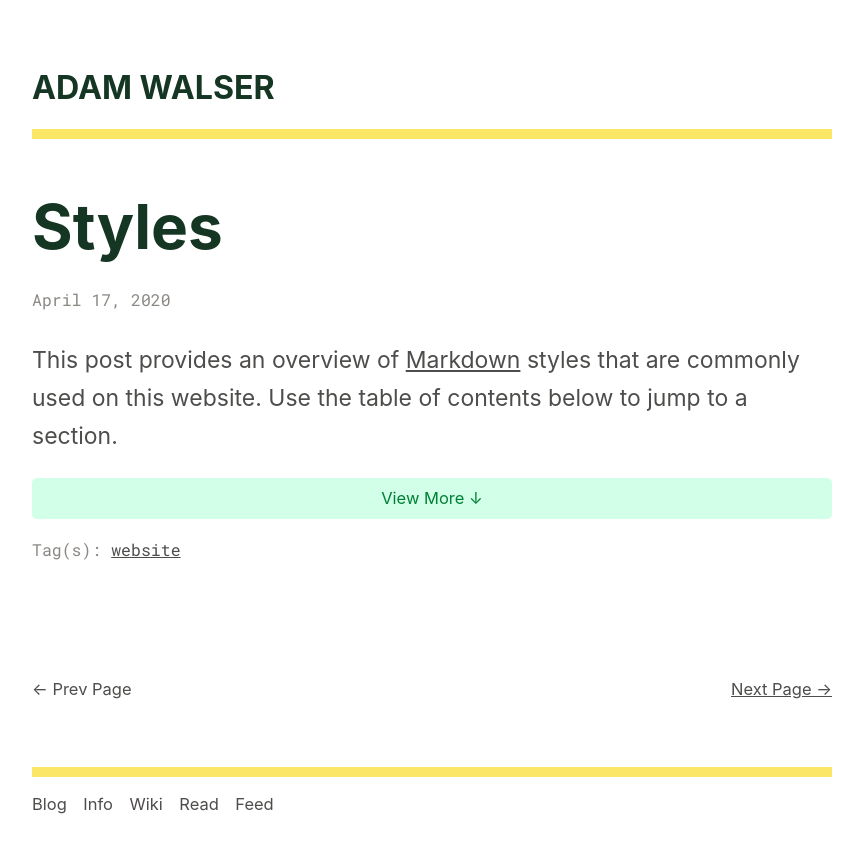
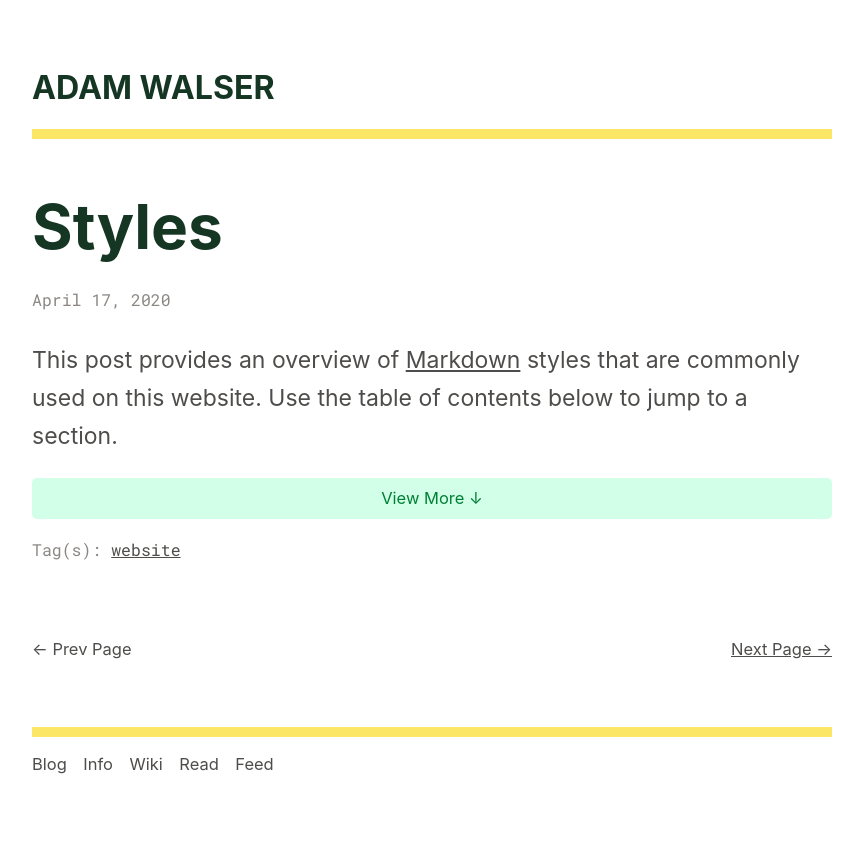
Before and after one commit to ajpwalser/ajpwalser.github.io, a Jekyll site: the page built from index.html, in a window 1280 px wide. Shown: the top 853 px of the page, without its empty margins (208-1071 px from the left). Built offline with Jekyll 4.4.1, drawn with Linux system fonts in a browser that asks for light colours; some web fonts are replaced; the list of posts is cut into pages by our own code.

Commit message:
Update style.css

```diff
--- a/css/style.css
+++ b/css/style.css
@@ -412,7 +412,6 @@ span.small {
 	justify-content: space-between;
 	flex-wrap: wrap;
 	font-size: 0.718em;
-	padding-top: 2.43em;
 }
 
 .pagination p {
```
